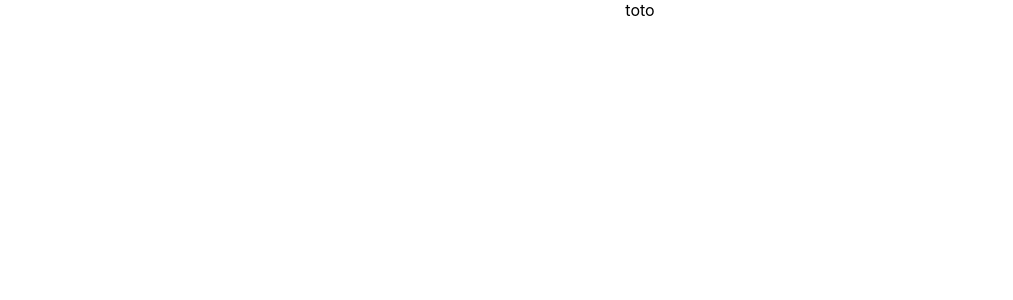
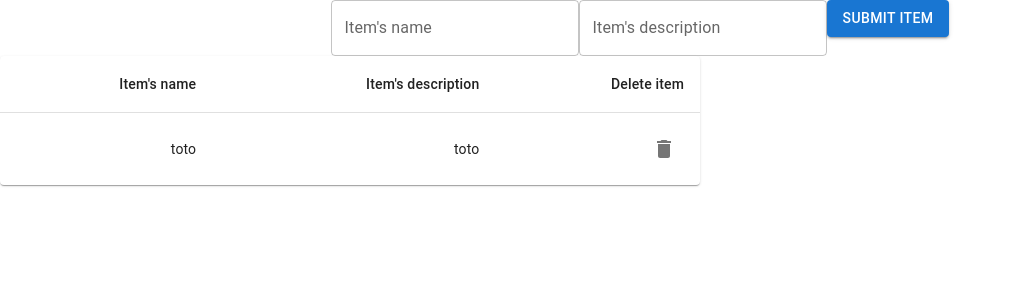
Before and after one commit to jkjakubowski/mindee-technical-test, a React (Create React App) app: page / in a window 1280 px wide. Shown: the top 300 px of the page, without its empty margins (0-1013 px from the left). Built offline with nearby package versions, Linux system fonts and the light colour scheme.

Commit message:
scaffolded inputs and table

```diff
--- a/package.json
+++ b/package.json
@@ -3,6 +3,8 @@
   "version": "0.1.0",
   "private": true,
   "dependencies": {
+    "@emotion/react": "^11.10.5",
+    "@emotion/styled": "^11.10.5",
     "@fontsource/roboto": "^4.5.8",
     "@mui/icons-material": "^5.11.0",
     "@mui/material": "^5.11.8",
@@ -14,12 +16,14 @@
     "@types/node": "^16.18.12",
     "@types/react": "^18.0.27",
     "@types/react-dom": "^18.0.10",
+    "formik": "^2.2.9",
     "react": "^18.2.0",
     "react-dom": "^18.2.0",
     "react-scripts": "5.0.1",
     "styled-components": "^5.3.6",
     "typescript": "^4.9.5",
-    "web-vitals": "^2.1.4"
+    "web-vitals": "^2.1.4",
+    "yup": "^0.32.11"
   },
   "scripts": {
     "start": "react-scripts start",
--- a/src/App.tsx
+++ b/src/App.tsx
@@ -1,8 +1,29 @@
-import React, {FC} from "react";
+import React, { FC, useState } from "react";
 import "./App.css";
 
+import { TextField, Button } from "@mui/material";
+
+import ItemsTable from "./components/table/Table";
+
 const App: FC = () => {
-  return <div className="App">toto</div>;
-}
+  const [items, setItems] = useState([{ name: "toto", description: "toto" }]);
+
+  return (
+    <div className="App">
+      <div>
+        <TextField id="name" variant="outlined" label="Item's name"></TextField>
+        <TextField
+          id="description"
+          variant="outlined"
+          label="Item's description"
+        ></TextField>
+        <Button variant="contained">Submit item</Button>
+      </div>
+      <div>
+        <ItemsTable rows={items} />
+      </div>
+    </div>
+  );
+};
 
 export default App;
--- /dev/null
+++ b/src/components/table/Table.tsx
@@ -0,0 +1,72 @@
+import React, { FC } from "react";
+
+import {
+  Table,
+  TableBody,
+  TableCell,
+  TableContainer,
+  TableHead,
+  TableRow,
+  Paper,
+  IconButton,
+} from "@mui/material";
+import DeleteIcon from "@mui/icons-material/Delete";
+
+import { HEADLABELS } from "../../constants";
+
+type RowProps = {
+  name: string;
+  description: string;
+};
+
+type TableProps = {
+  rows: RowProps[];
+};
+
+const ItemsTable: FC<TableProps> = ({ rows }) => {
+  const Head: FC = () => {
+    return (
+      <TableHead>
+        <TableRow>
+          {HEADLABELS.map((headLabel) => (
+            <TableCell key={headLabel.id} align="right">
+              {headLabel.title}
+            </TableCell>
+          ))}
+        </TableRow>
+      </TableHead>
+    );
+  };
+
+  const Body: FC<TableProps> = ({ rows }) => {
+    return (
+      <TableBody>
+        {rows.map((row) => (
+          <TableRow
+            key={row.name}
+            sx={{ "&:last-child td, &:last-child th": { border: 0 } }}
+          >
+            <TableCell align="right">{row.name}</TableCell>
+            <TableCell align="right">{row.description}</TableCell>
+            <TableCell align="right">
+              <IconButton>
+                <DeleteIcon />
+              </IconButton>
+            </TableCell>
+          </TableRow>
+        ))}
+      </TableBody>
+    );
+  };
+
+  return (
+    <TableContainer sx={{ maxWidth: 700 }} component={Paper}>
+      <Table>
+        <Head />
+        <Body rows={rows} />
+      </Table>
+    </TableContainer>
+  );
+};
+
+export default ItemsTable;
--- /dev/null
+++ b/src/constants.ts
@@ -0,0 +1,5 @@
+export const HEADLABELS = [
+  { id: 0, title: "Item's name" },
+  { id: 1, title: "Item's description" },
+  { id: 2, title: "Delete item" },
+];
```
Also changed, not shown: 1 other file (tests, documents, lock files or other folders).
